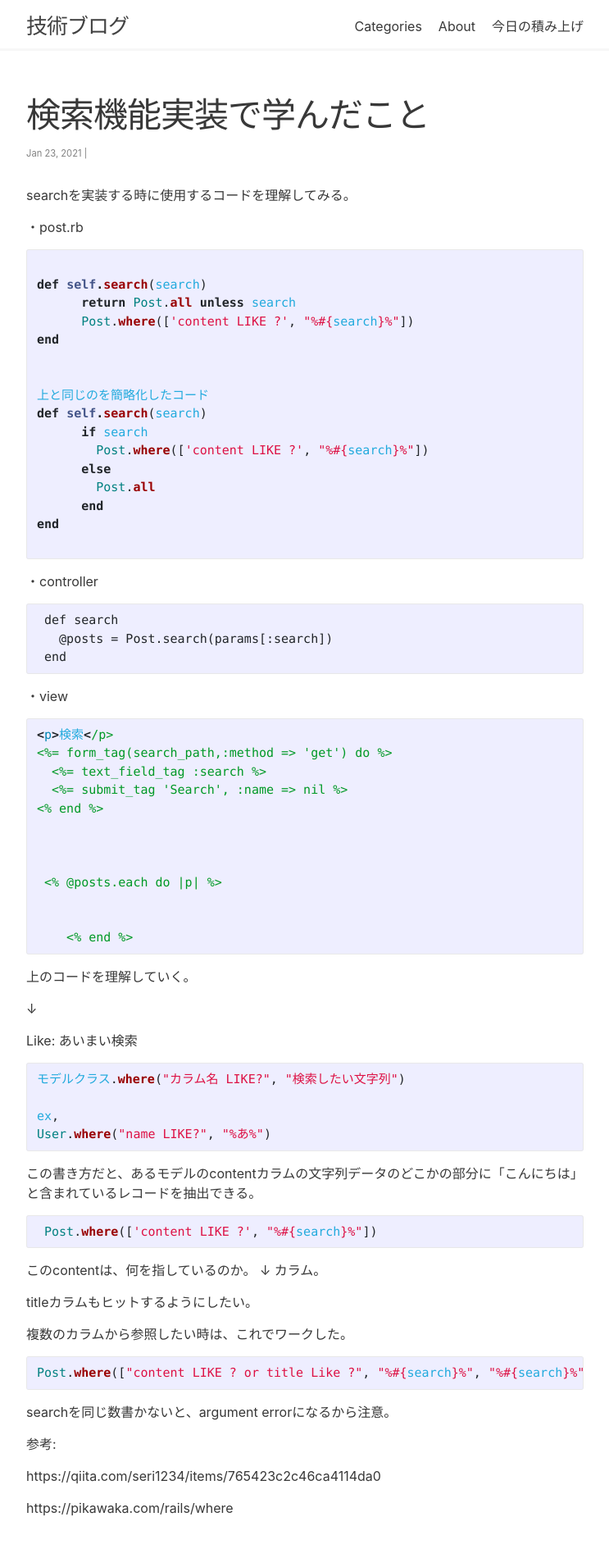
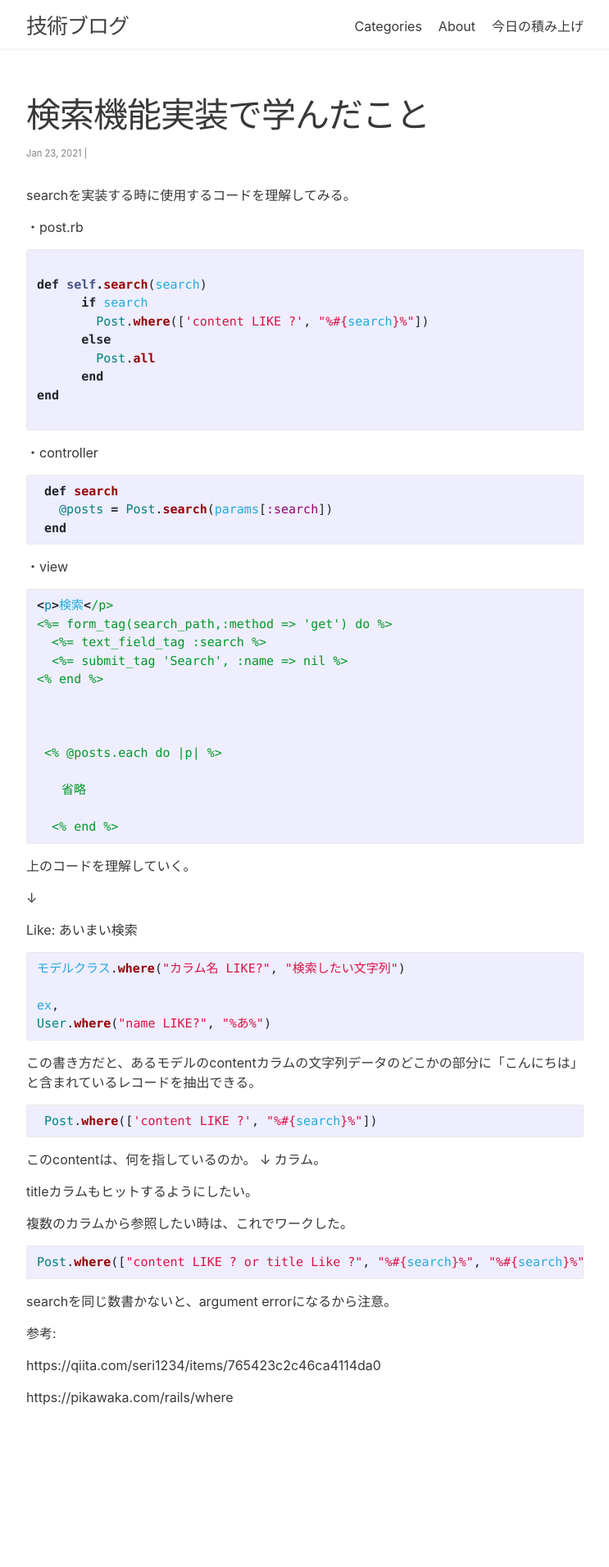
Before and after one commit to kazblog/kazblog.github.io, a Jekyll site: the page built from _posts/things_what_i_learned/2021-01-15-rails-search.md, in a window 1280 px wide. Shown: the whole page at 82% size, without its empty margins (268-1011 px from the left). Built offline with Jekyll 4.4.1, drawn with Linux system fonts in a browser that asks for light colours; nearby versions of some CDN libraries; after the commit the page ends 1776 px from its top, so only the background shows below that.

Commit message:
Update 2021-01-15-rails-search.md

````diff
--- a/_posts/things_what_i_learned/2021-01-15-rails-search.md
+++ b/_posts/things_what_i_learned/2021-01-15-rails-search.md
@@ -16,13 +16,6 @@ searchを実装する時に使用するコードを理解してみる。
 ```ruby
 
 def self.search(search)
-      return Post.all unless search
-      Post.where(['content LIKE ?', "%#{search}%"])
-end
-
-
-上と同じのを簡略化したコード
-def self.search(search)
       if search
         Post.where(['content LIKE ?', "%#{search}%"])
       else
@@ -34,7 +27,7 @@ end
 
 ・controller
 
-```
+```ruby
  def search
    @posts = Post.search(params[:search])
  end
@@ -53,8 +46,9 @@ end
 
  <% @posts.each do |p| %>
 
+　　省略
 
-    <% end %>
+  <% end %>
 ```
 
 上のコードを理解していく。
````
